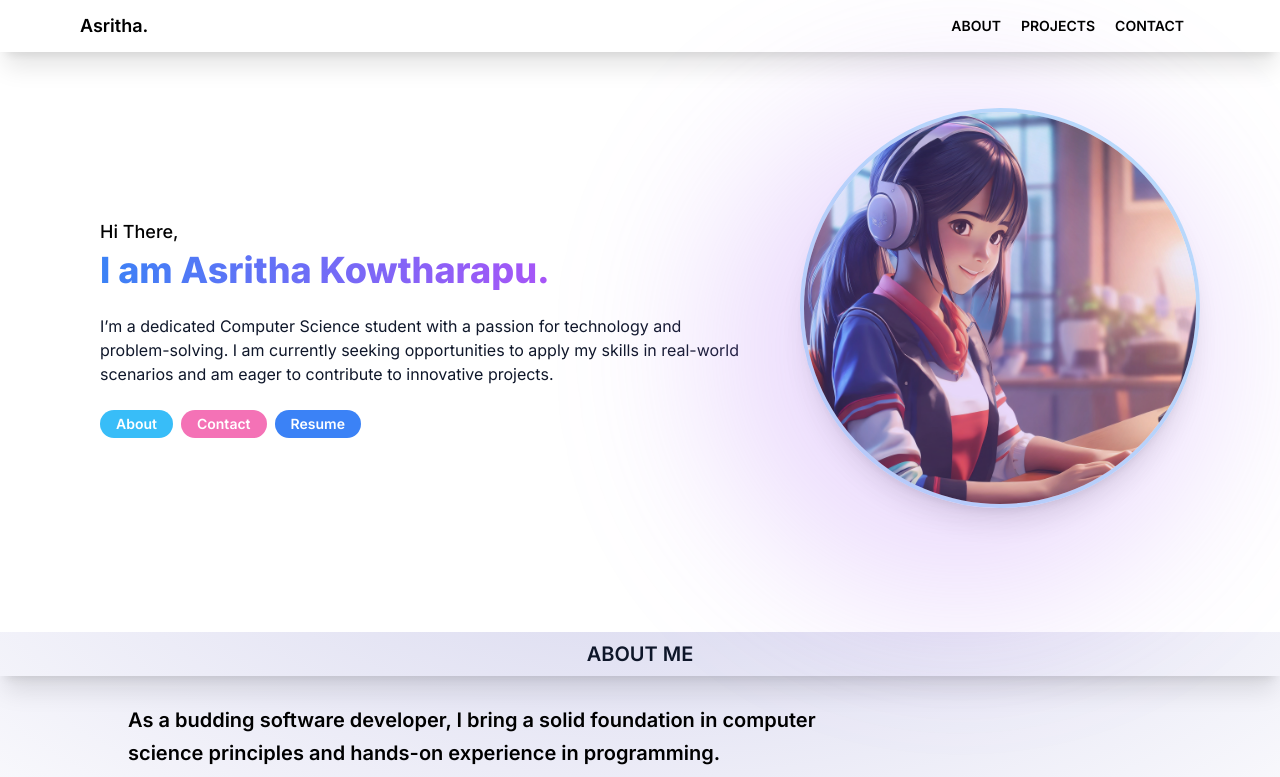
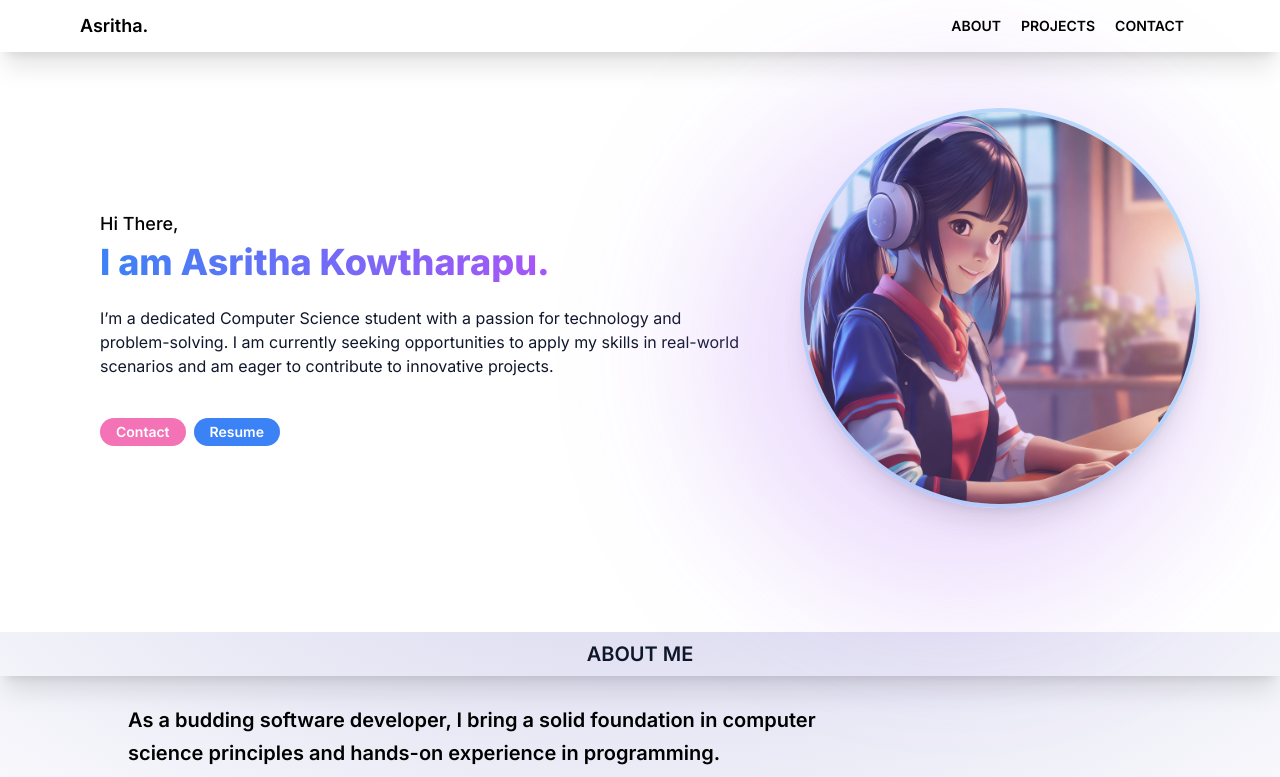
Before and after one commit to saikrishna2313/Asritha, a Next.js app: page / in a window 1280 px wide. Shown: the top 777 px of the page. Built offline with nearby package versions, Linux system fonts and the light colour scheme.

Commit message:
Update Home.jsx

```diff
--- a/src/app/components/Home.jsx
+++ b/src/app/components/Home.jsx
@@ -29,8 +29,8 @@ const Home = () => {
                 </div>
                 <p className='text-slate-900 max-sm:text-sm'>I’m a dedicated Computer Science student with a passion for technology and problem-solving. I am currently seeking opportunities to apply my skills in real-world scenarios and am eager to contribute to innovative projects.</p>
 
-                <div className='flex gap-2'>
-                   <button  onClick={()=>router.push('/#about')} className='px-4 text-sm  py-1 bg-sky-400 font-semibold text-white rounded-3xl' >About</button>
+                <div className='flex mt-4 gap-2'>
+
               <Link href='#contact' className='px-4 text-sm  py-1 bg-pink-400 text-white font-semibold rounded-3xl' >Contact</Link>
                     <a className='px-4 py-1 text-sm  bg-blue-500 text-white  hover:text-white font-semibold rounded-3xl'
                         href="/resume.pdf"
```
